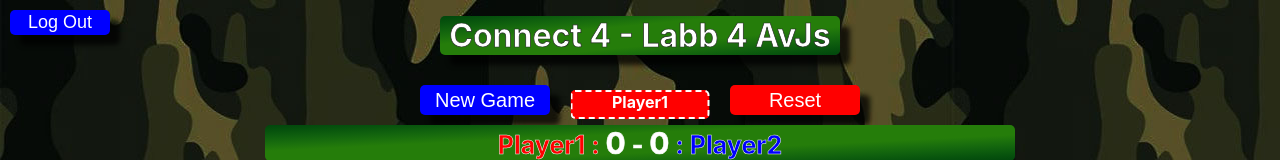
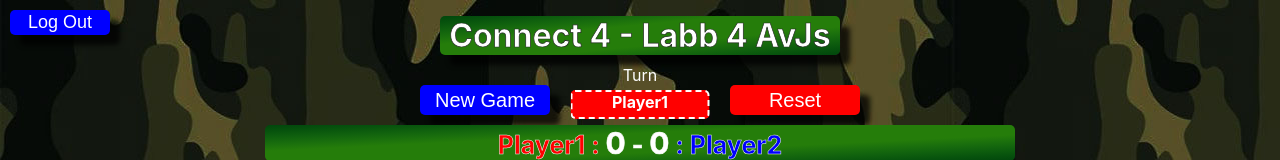
Before and after one commit to JonasLarsson78/mandatory-advanced-js4, a React (Create React App) app: page / in a window 1280 px wide. Both pictures are taken after a click on the button "Play". Shown: the top 160 px of the page. Built offline with nearby package versions, Linux system fonts and the light colour scheme.

Commit message:
handelsFocus input

```diff
--- a/src/App.css
+++ b/src/App.css
@@ -158,6 +158,13 @@ table[disabled]{
       color: white;
       border: 2px dashed white;
   }
+  .turnName{
+      position: absolute;
+      top: 65px;
+      left: 50%;
+      transform: translate(-50%, 0%);
+      color: white;
+  }
   /* -------   <Login>  -------- */
 .loginMain{
     position: relative;
--- a/src/components/Connec4.js
+++ b/src/components/Connec4.js
@@ -240,6 +240,7 @@ function Connect4 (props){
         <Helmet title="Connect 4 - Labb 4 AvJs"/>
         <h1 className="mainH1">Connect 4 - Labb 4 AvJs</h1>
         <button className="logOutBtn" onClick={props.onOut}>Log Out</button>
+        <div className="turnName">Turn</div>
         <div className="buttons">
         <button className="btn" onClick={newBoard}>New Game</button>
         <button className="btnReset" onClick={resetPoints}>Reset</button>
```
